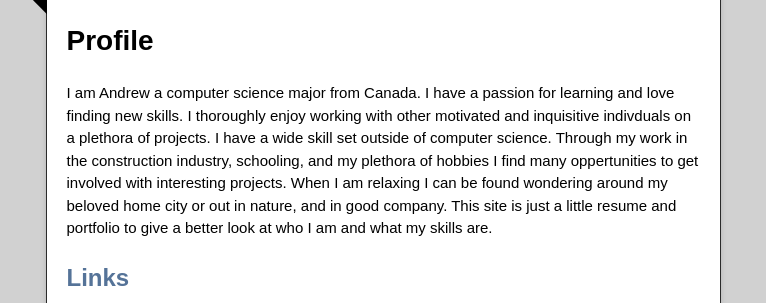
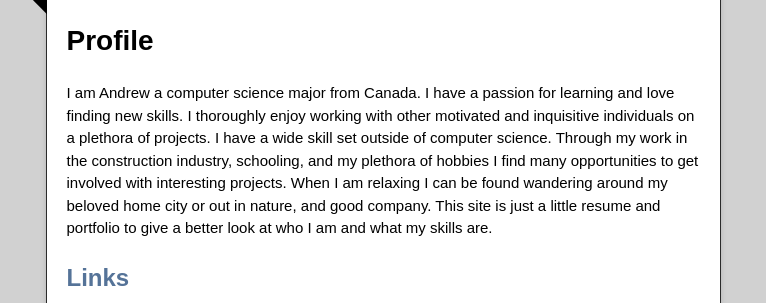
Before and after one commit to AMarinic92/AMarinic92.github.io, a Jekyll site: the page built from index.md, in a window 1280 px wide. Shown: the part 274-577 px from the top of the page, without its empty margins (257-1023 px from the left). Built offline with Jekyll 4.4.1, drawn with Linux system fonts in a browser that asks for light colours; our own code applies the rules of GitHub Pages for plain Markdown files.

```diff
--- a/index.md
+++ b/index.md
@@ -4,7 +4,7 @@ layout: default
 
 # Profile
 
-I am Andrew a computer science major from Canada. I have a passion for learning and love finding new skills. I thoroughly enjoy working with other motivated and inquisitive indivduals on a plethora of projects. I have a wide skill set outside of computer science. Through my work in the construction industry, schooling, and my plethora of hobbies I find many oppertunities to get involved with interesting projects. When I am relaxing I can be found wondering around my beloved home city or out in nature, and in good company. This site is just a little resume and portfolio to give a better look at who I am and what my skills are.
+I am Andrew a computer science major from Canada. I have a passion for learning and love finding new skills. I thoroughly enjoy working with other motivated and inquisitive individuals on a plethora of projects. I have a wide skill set outside of computer science. Through my work in the construction industry, schooling, and my plethora of hobbies I find many opportunities to get involved with interesting projects. When I am relaxing I can be found wandering around my beloved home city or out in nature, and good company. This site is just a little resume and portfolio to give a better look at who I am and what my skills are.
 
 ## Links
 
```
Also changed, not shown: resume.md (+2 -2 lines).
